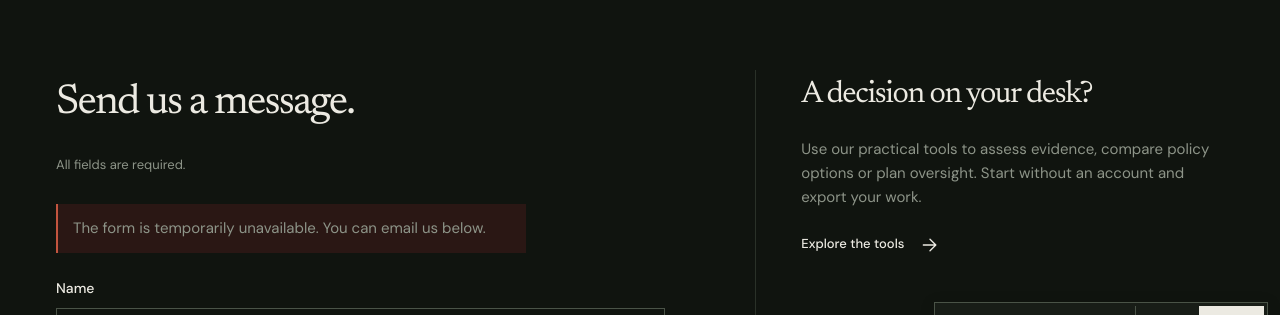
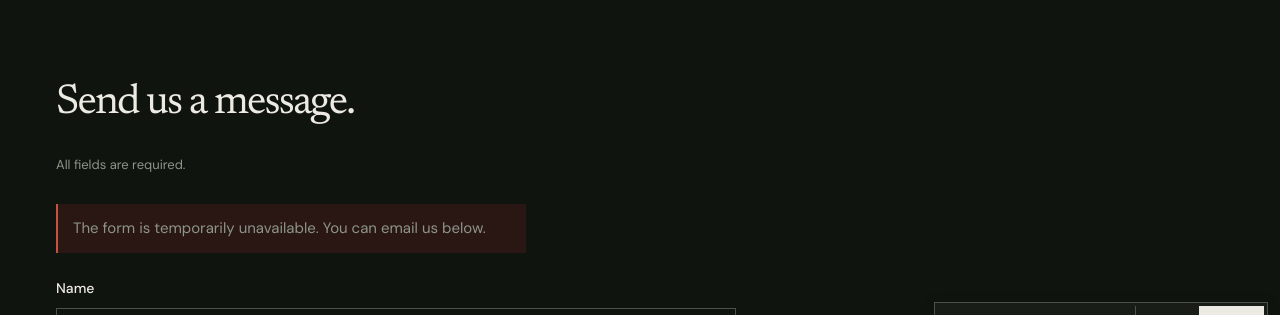
Before and after one commit to jamiegreee/aipex, a Next.js app: page /contact in a window 1280 px wide. Shown: the part 442-757 px from the top of the page. Built offline with nearby package versions, Linux system fonts and the light colour scheme; no server answers.

Commit message:
Remove the tools promotion from the contact page (#53)

```diff
--- a/src/app/contact/contact.css
+++ b/src/app/contact/contact.css
@@ -1,3 +1,4 @@
+.contact-grid { grid-template-columns: minmax(0, 680px); }
 .contact-grid > div { min-width: 0; }
 .contact-form .contact-form-intro { margin-bottom: 28px; font-size: 13px; }
 .contact-fields { padding: 0; margin: 0; border: 0; min-width: 0; }
--- a/src/app/contact/page.tsx
+++ b/src/app/contact/page.tsx
@@ -1,8 +1,6 @@
 import type { Metadata } from "next";
-import Link from "next/link";
 import Navigation from "@/components/Navigation";
 import Footer from "@/components/Footer";
-import { Arrow } from "@/components/Brand";
 import ContactForm from "@/components/contact/ContactForm";
 import { contactFormToken } from "@/lib/contact-server";
 import "./contact.css";
@@ -34,16 +32,6 @@ export default function Contact() {
           <div>
             <ContactForm token={contactFormToken()} />
           </div>
-          <div className="contact-aside">
-            <h2>A decision on your desk?</h2>
-            <p>
-              Use our practical tools to assess evidence, compare policy options
-              or plan oversight. Start without an account and export your work.
-            </p>
-            <Link className="text-link" href="/tools">
-              Explore the tools <Arrow />
-            </Link>
-          </div>
         </section>
       </main>
       <Footer />
```
